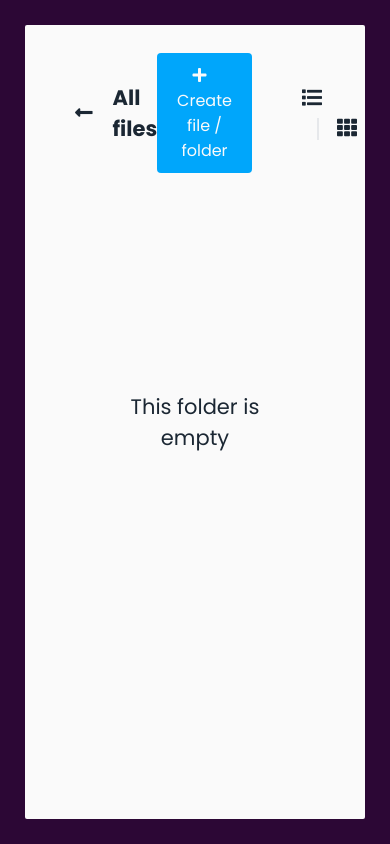
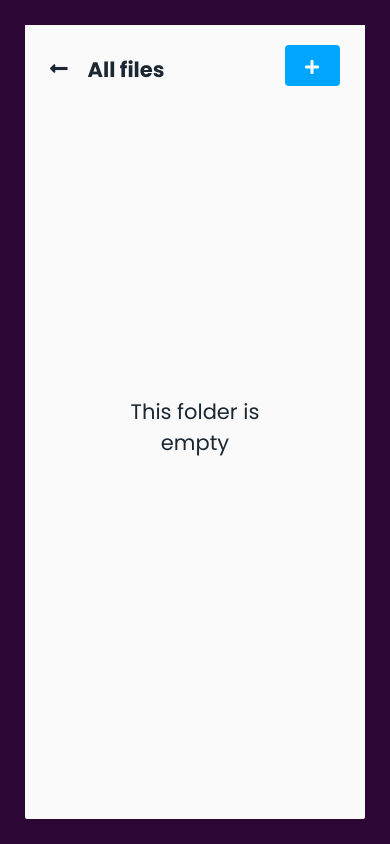
Before and after one commit to Chrismarcel/file_system, a React app: page / in a window 390 px wide. Built offline with nearby package versions, Linux system fonts and the light colour scheme.

Commit message:
improve responsiveness

```diff
--- a/src/assets/scss/styles.scss
+++ b/src/assets/scss/styles.scss
@@ -41,6 +41,13 @@ button {
     cursor: pointer;
     outline: none;
     background: transparent;
+    transform: translateY(0);
+    transition: all .4s ease-in-out;
+
+    &:hover {
+        transform: translateY(.2rem);
+        box-shadow: 0px 10px 31px rgba(0, 0, 0, 0.1);
+    }
 }
 
 .file {
@@ -55,13 +62,13 @@ button {
     &-listing {
         background: $light-color;
         position: absolute;
-        top: 2.5rem;
+        top: 3.5rem;
         bottom: 2.5rem;
         right: 2.5rem;
         left: 2.5rem;
         border-radius: .2rem;
         overflow: scroll;
-        padding: 10.1rem 5rem 3rem;
+        padding: 10.1rem 0 3rem;
         opacity: 1;
         transition: opacity .4s ease-in-out;
 
@@ -77,13 +84,17 @@ button {
         &.modal-open {
             opacity: .5;
             overflow: hidden;
+            pointer-events: none;
         }
     }
 
     &-list {
         display: flex;
         border-top: 1px solid $border-grey;
-        padding: 1.5em 0;
+        padding: 3rem 5rem;
+        cursor: pointer;
+        transform: translateY(.2rem);
+        transition: all .35s ease-in;
 
         &:last-child {
             border-bottom: 1px solid $border-grey;
@@ -100,6 +111,11 @@ button {
         & > *:last-child {
             display: flex;
             justify-content: flex-end;
+        }
+
+        &:hover {
+            transform: translateY(.2rem);
+            box-shadow: 0px 10px 31px rgba(0, 0, 0, 0.1)
         }
     }
 
@@ -146,10 +162,11 @@ button {
     display: flex;
     align-items: center;
     position: fixed;
-    width: calc(100vw - 15rem);
+    width: calc(100vw - 5rem);
     background: inherit;
     top: 2.5rem;
-    padding: 2em 0;
+    padding: 3rem 5rem;
+    z-index: 100;
 
     & button, & a {
         font-size: 2rem;
@@ -194,7 +211,6 @@ button {
     .create-file {
         position: relative;
         font-size: 1.6rem;
-        margin-right: 5rem;
 
         & .dropdown-btn {
             font-size: 1.6rem;
@@ -332,3 +348,33 @@ button {
         }
     }
 }
+
+@media only screen and (max-width: 767px) {
+    .dashboard-header {
+        padding: 2rem 2.5rem;
+
+        & .create-file {
+            & .create-options {
+                width: 20.6rem;
+                top: 3.87rem;
+                right: 0rem;
+            }
+
+            & .dropdown-btn {
+                width: 5.5rem;
+                height: 4.1rem;
+                overflow: hidden;
+            }
+        }
+    }
+
+    .file {
+        &-listing {
+            padding: 7.5rem 0 3rem;
+        }
+
+        &-list {
+            padding: 3rem 2.5rem;
+        }
+    }
+}
--- a/src/components/DashboardHeader.jsx
+++ b/src/components/DashboardHeader.jsx
@@ -41,7 +41,7 @@ class DashboardHeader extends Component {
 
     render() {
       const {
-        title, openCreateFileModal, toggleDisplay, folderExists
+        title, openCreateFileModal, folderExists
       } = this.props;
       const { expanded } = this.state;
 
@@ -61,14 +61,6 @@ class DashboardHeader extends Component {
               <li role="presentation" id="folder" onClick={openCreateFileModal}>Create Folder</li>
             </ul>
           </div>
-          <div className="display-type">
-            <button type="button" id="list" className="list-btn" onClick={toggleDisplay}>
-              <i className="fas fa-list" />
-            </button>
-            <button type="button" id="grid" className="grid-btn" onClick={toggleDisplay}>
-              <i className="fas fa-th" />
-            </button>
-          </div>
         </header>
       );
     }
@@ -77,7 +69,6 @@ class DashboardHeader extends Component {
 DashboardHeader.propTypes = {
   title: string.isRequired,
   openCreateFileModal: func.isRequired,
-  toggleDisplay: func.isRequired,
   folderExists: bool.isRequired,
   history: shape({
     goBack: func.isRequired
--- a/src/views/FileManager.jsx
+++ b/src/views/FileManager.jsx
@@ -125,7 +125,7 @@ class FileManager extends Component {
       this.setState({ directory });
     }
 
-    fetchFiles(path) {
+    fetchFiles = (path) => {
       const directory = path.split('/').pop() || 'all-files';
       const directoryObj = { files: [], folders: [] };
       const files = JSON.parse(localStorage.getItem(directory)) || directoryObj;
```
